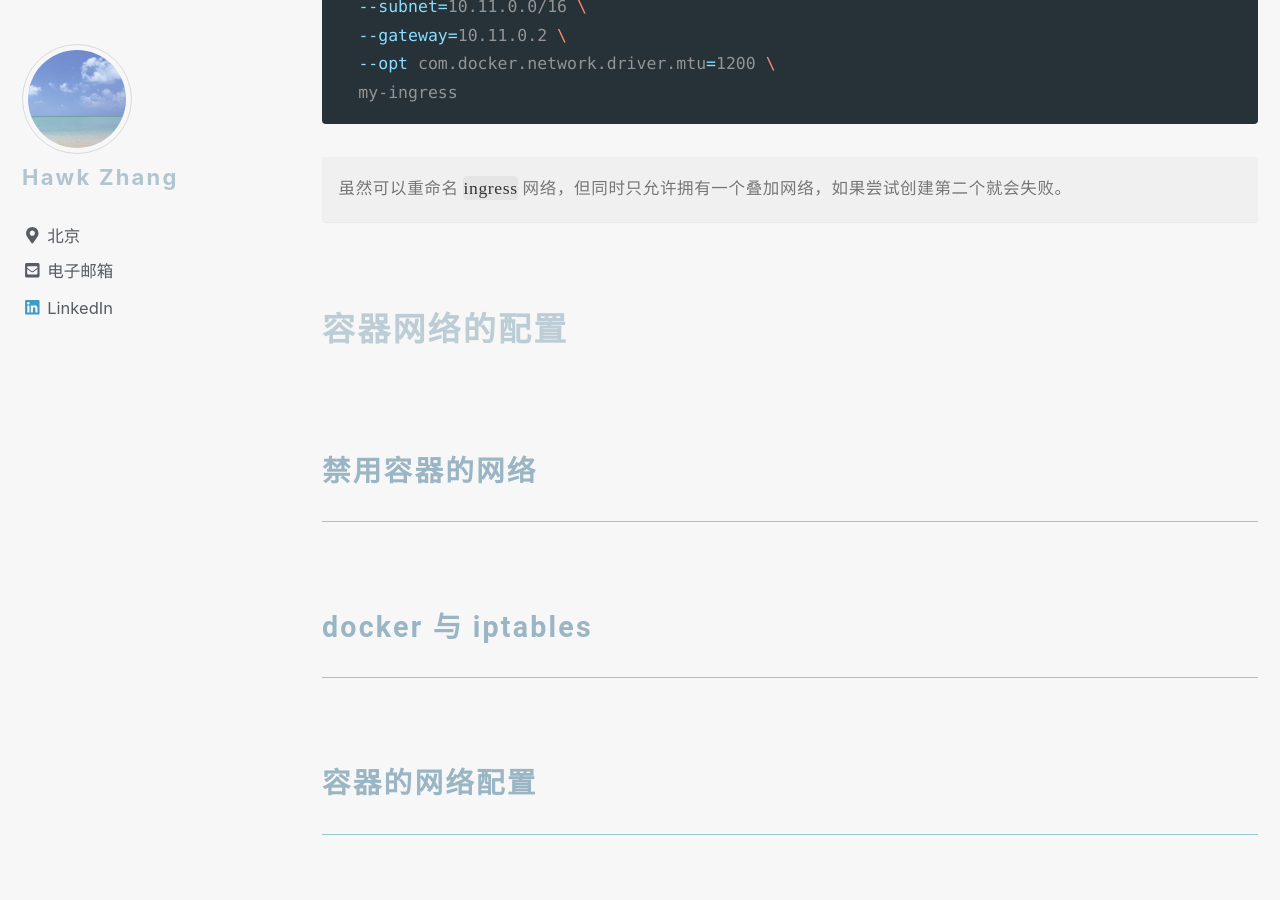
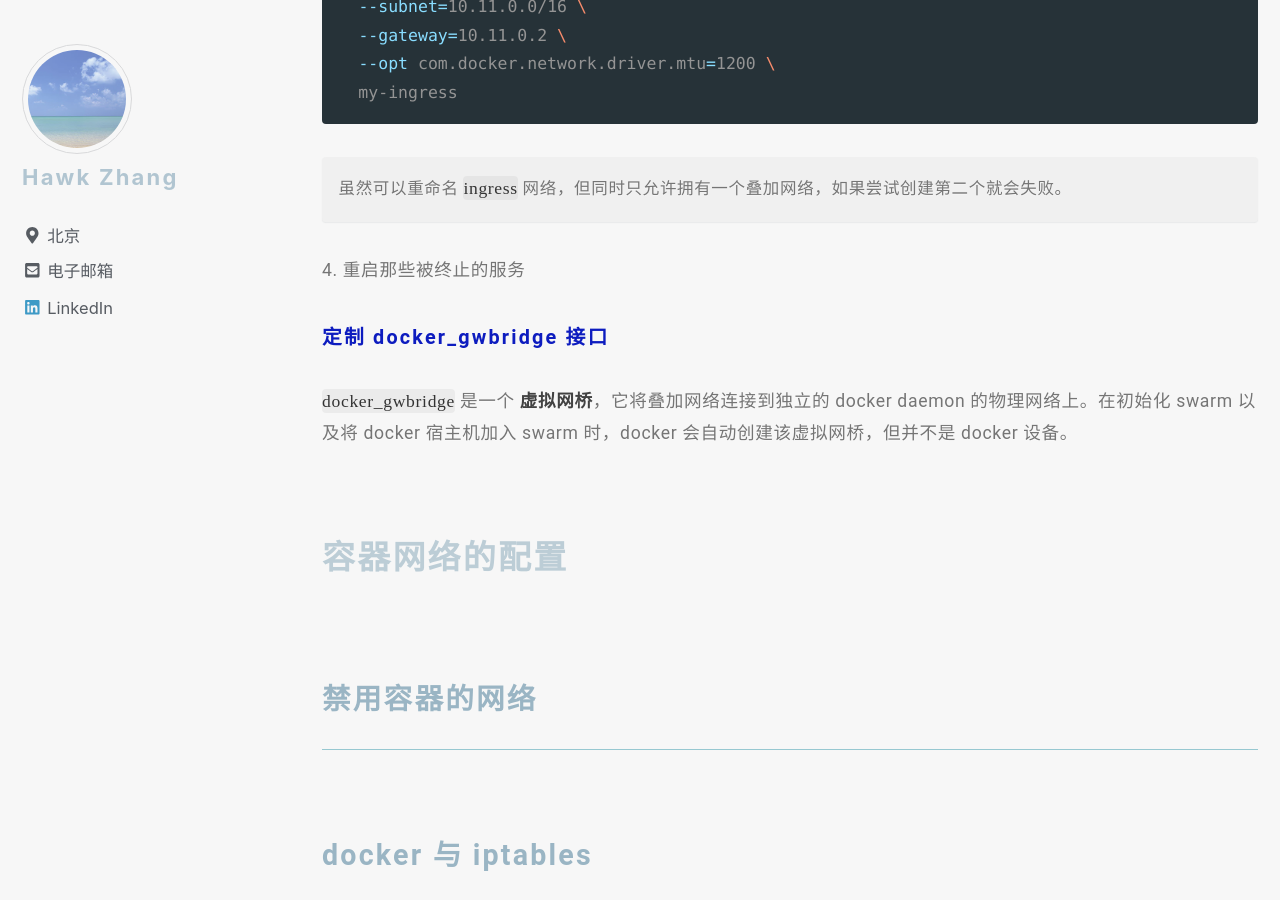
Before and after one commit to narru888/linotes_note, a Jekyll site: the page built from _posts/docker/2018-02-01-docker.network.md, in a window 1280 px wide and 900 px high, scrolled down 9754 px. Built offline with Jekyll 4.4.1, drawn with Linux system fonts in a browser that asks for light colours; nearby versions of some CDN libraries; a script that is not in the unit is left out.

Commit message:
update on 2018-10-05 11:30:01 CST

```diff
--- a/_posts/docker/2018-02-01-docker.network.md
+++ b/_posts/docker/2018-02-01-docker.network.md
@@ -306,7 +306,12 @@ $ docker network create \
 虽然可以重命名 `ingress` 网络，但同时只允许拥有一个叠加网络，如果尝试创建第二个就会失败。
 {: .notice}
 
+4\. 重启那些被终止的服务
 
+
+##### 定制 docker_gwbridge 接口
+
+`docker_gwbridge` 是一个 **虚拟网桥**，它将叠加网络连接到独立的 docker daemon 的物理网络上。在初始化 swarm 以及将 docker 宿主机加入 swarm 时，docker 会自动创建该虚拟网桥，但并不是 docker 设备。
 
 
 
```
